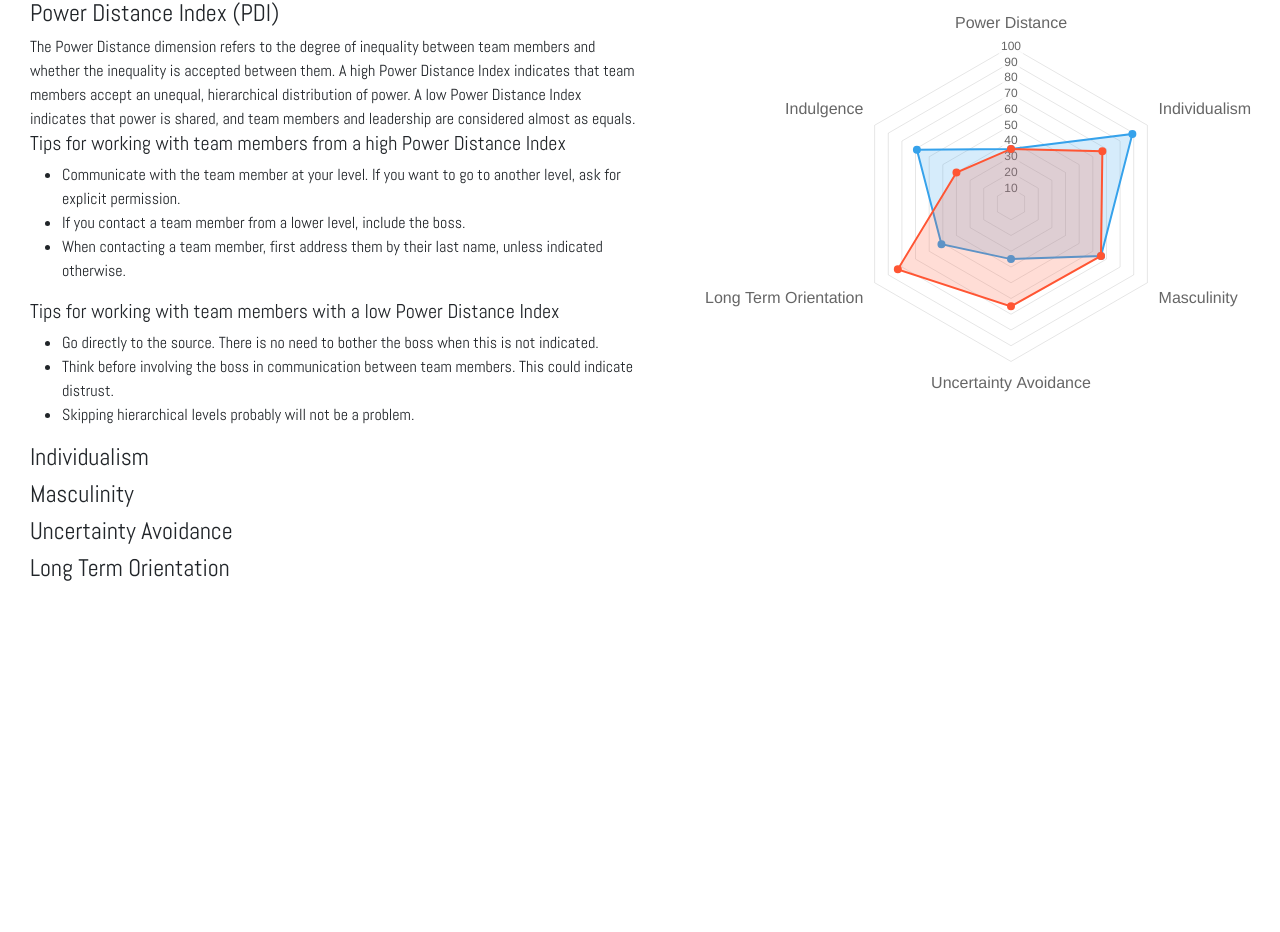
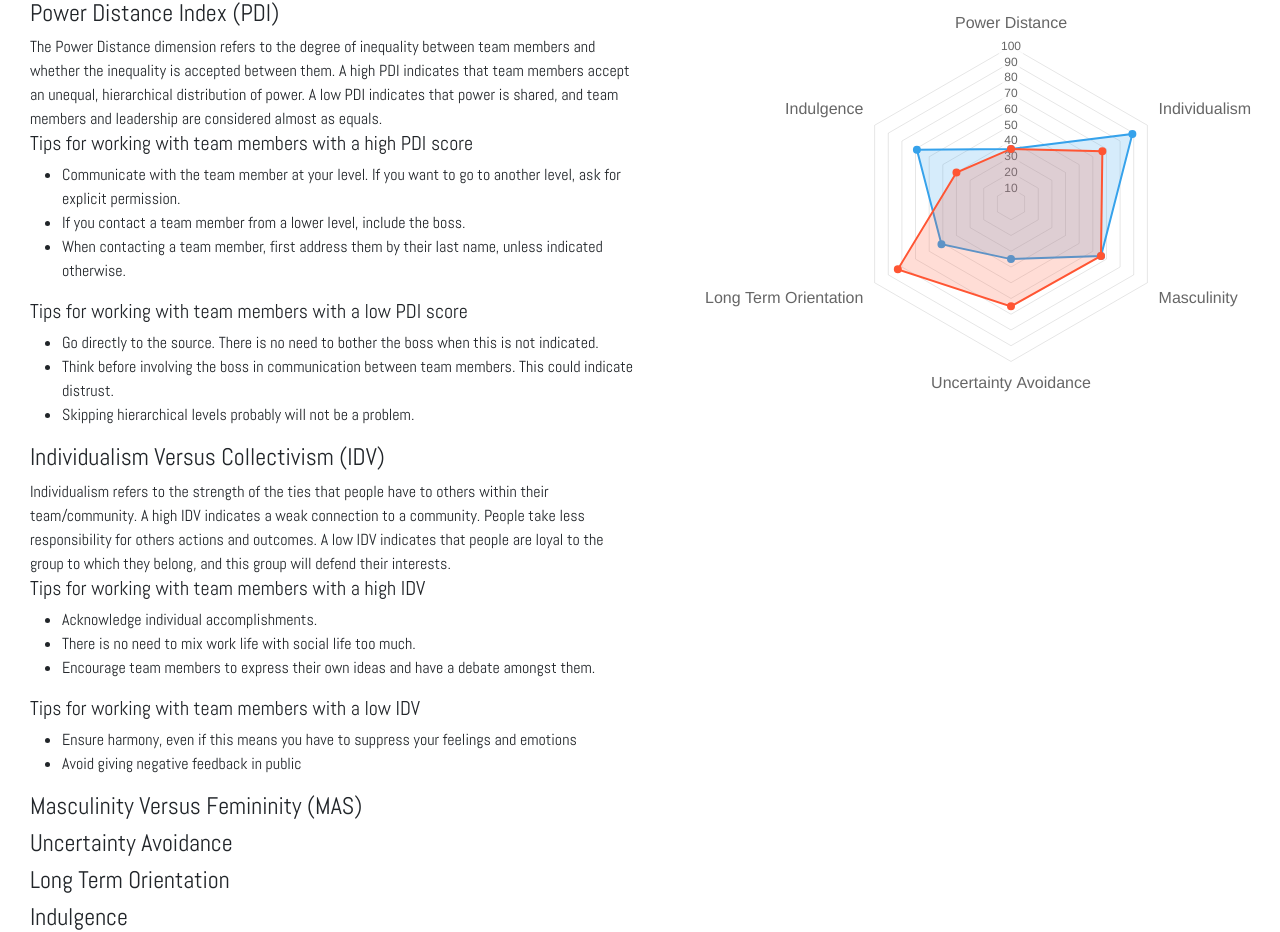
Before and after one commit to abel-vs/gdse-map, a React (Create React App) app: page /gdse-map/hofstede in a window 1280 px wide. Shown: the part 311-1243 px from the top of the page. Before the commit the page ends 894 px from the top, so only its background shows below. Built offline with nearby package versions, Linux system fonts and the light colour scheme.

Commit message:
add individualism index

```diff
--- a/src/pages/hofstede.js
+++ b/src/pages/hofstede.js
@@ -16,28 +16,45 @@ function Ref() {
 
                     <h4>Power Distance Index (PDI)</h4>
                     The Power Distance dimension refers to the degree of inequality between team members and whether the inequality is accepted between them.
-                    A high Power Distance Index indicates that team members accept an unequal, hierarchical distribution of power.
-                    A low Power Distance Index indicates that power is shared, and team members and leadership are considered almost as equals.
-                    <h5>Tips for working with team members from a high Power Distance Index</h5>
+                    A high PDI indicates that team members accept an unequal, hierarchical distribution of power.
+                    A low PDI indicates that power is shared, and team members and leadership are considered almost as equals.
+                    <h5>Tips for working with team members with a high PDI score</h5>
                     <ul>
                         <li>Communicate with the team member at your level. If you want to go to another level, ask for explicit permission.</li>
                         <li>If you contact a team member from a lower level, include the boss.</li>
                         <li>When contacting a team member, first address them by their last name, unless indicated otherwise.</li>
                     </ul>
-                    <h5>Tips for working with team members with a low Power Distance Index</h5>
+                    <h5>Tips for working with team members with a low PDI score</h5>
                     <ul>
                         <li>Go directly to the source. There is no need to bother the boss when this is not indicated.</li>
                         <li>Think before involving the boss in communication between team members. This could indicate distrust.</li>
                         <li>Skipping hierarchical levels probably will not be a problem.</li>
                     </ul>
 
-                    <h4>Individualism</h4>
+                    <h4>Individualism Versus Collectivism (IDV)</h4>
+                    Individualism refers to the strength of the ties that people have to others within their team/community.
+                    A high IDV indicates a weak connection to a community. People take less responsibility for others actions and outcomes.
+                    A low IDV indicates that people are loyal to the group to which they belong, and this group will defend their interests.
+                    <h5>Tips for working with team members with a high IDV</h5>
+                    <ul>
+                        <li>Acknowledge individual accomplishments.</li>
+                        <li>There is no need to mix work life with social life too much.</li>
+                        <li>Encourage team members to express their own ideas and have a debate amongst them.</li>
+                    </ul>
+                    <h5>Tips for working with team members with a low IDV</h5>
+                    <ul>
+                        <li>Ensure harmony, even if this means you have to suppress your feelings and emotions</li>
+                        <li>Avoid giving negative feedback in public</li>
+                    </ul>
 
-                    <h4>Masculinity</h4>
+                    <h4>Masculinity Versus Femininity (MAS)</h4>
+
 
                     <h4>Uncertainty Avoidance</h4>
 
                     <h4>Long Term Orientation</h4>
+
+                    <h4>Indulgence</h4>
 
 
                 </div>
```
